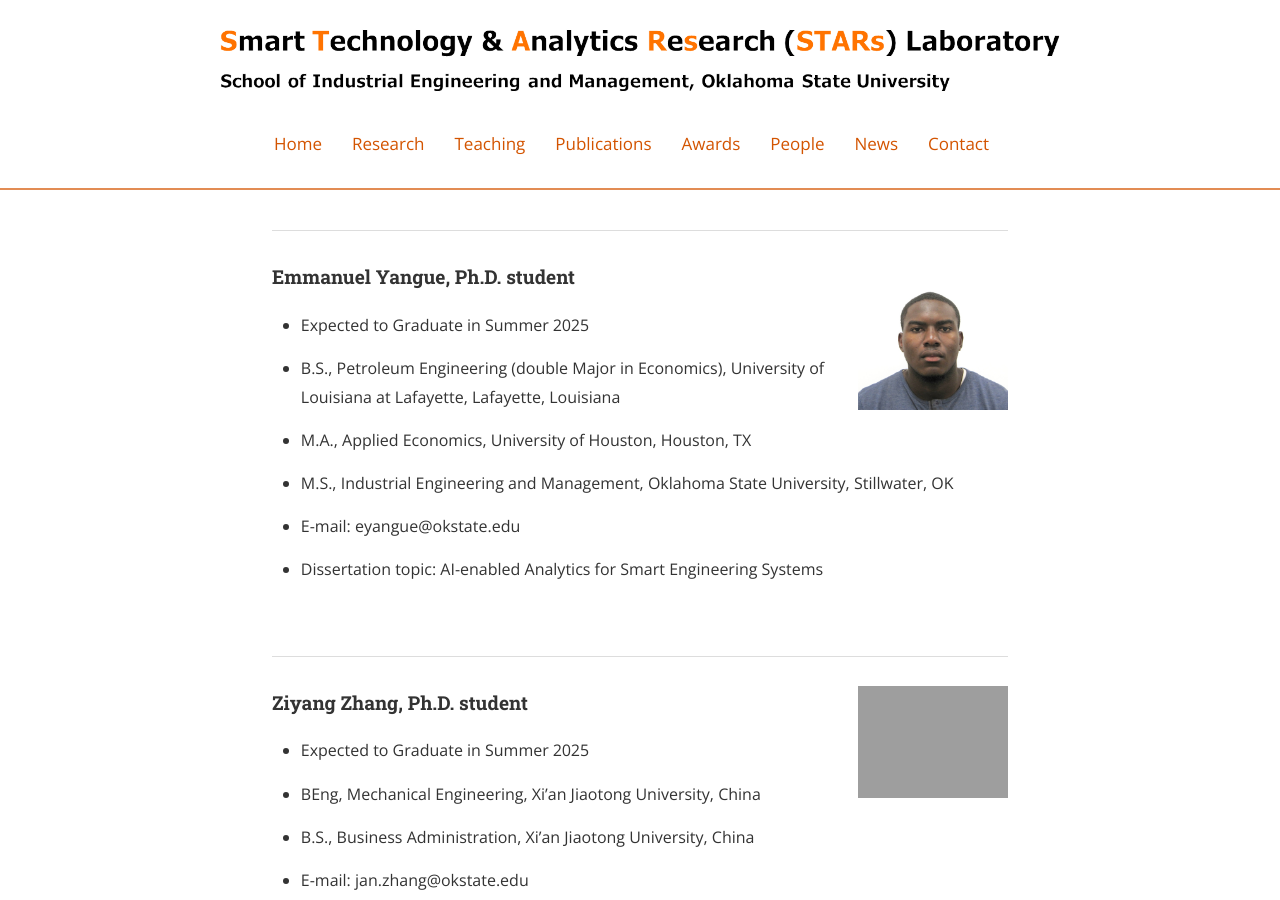
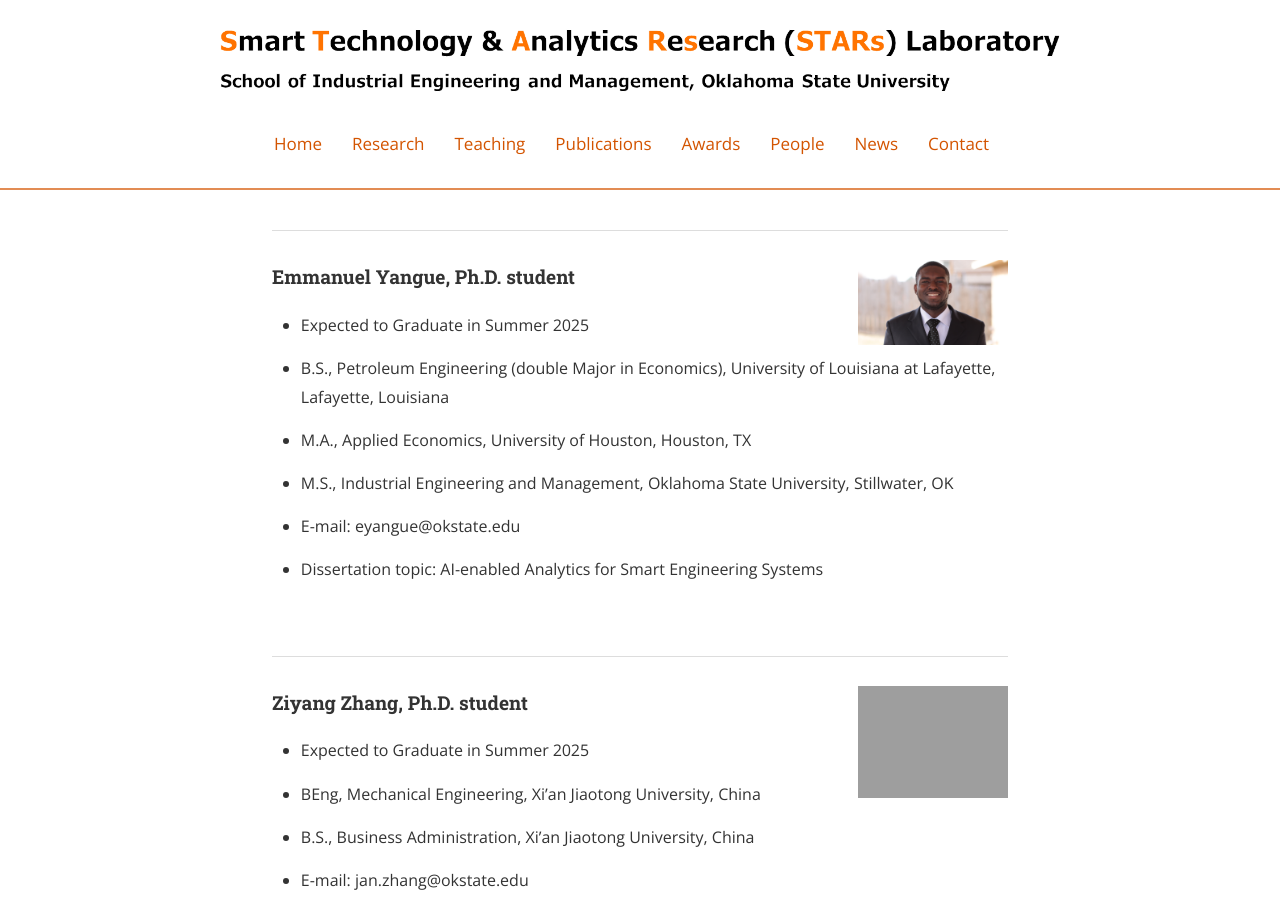
Before and after one commit to stars-laboratory/stars-laboratory.github.io, a Jekyll site: the page built from Fpeople.md, in a window 1280 px wide and 900 px high, scrolled down 1213 px. Built offline with Jekyll 4.4.1, drawn with Linux system fonts in a browser that asks for light colours; nearby versions of some CDN libraries.

Commit message:
Update Fpeople.md

```diff
--- a/Fpeople.md
+++ b/Fpeople.md
@@ -60,7 +60,7 @@ main_nav: true
 
 ***
 
-![Emmanuel]({{ site.baseurl }}/assets/Yangue Emmanuel.jpg){:.profile}
+![Emmanuel]({{ site.baseurl }}/assets/Emmanuel_2023.jpg){:.profile}
 #### **Emmanuel Yangue, Ph.D. student**
 
 * Expected to Graduate in Summer 2025
```
